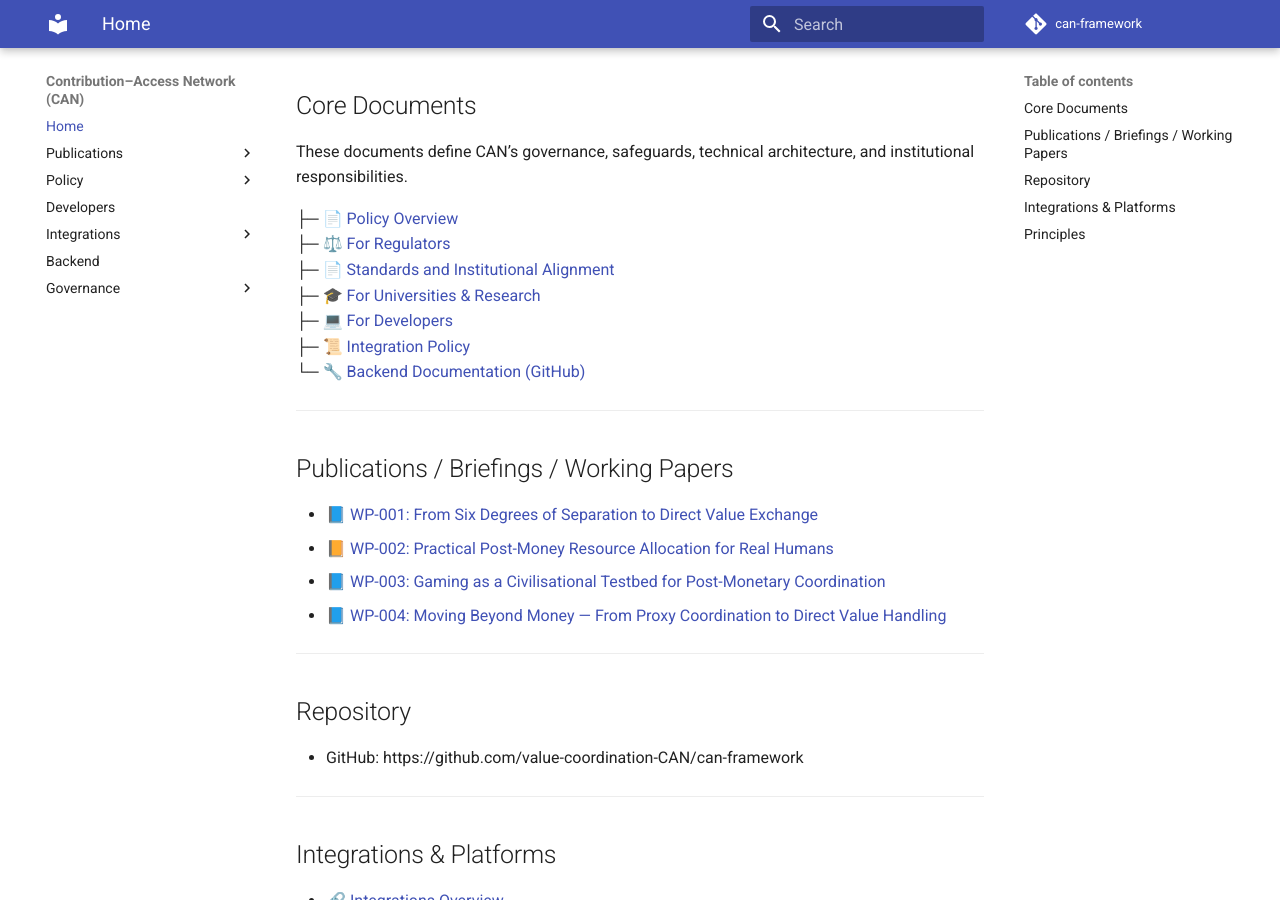
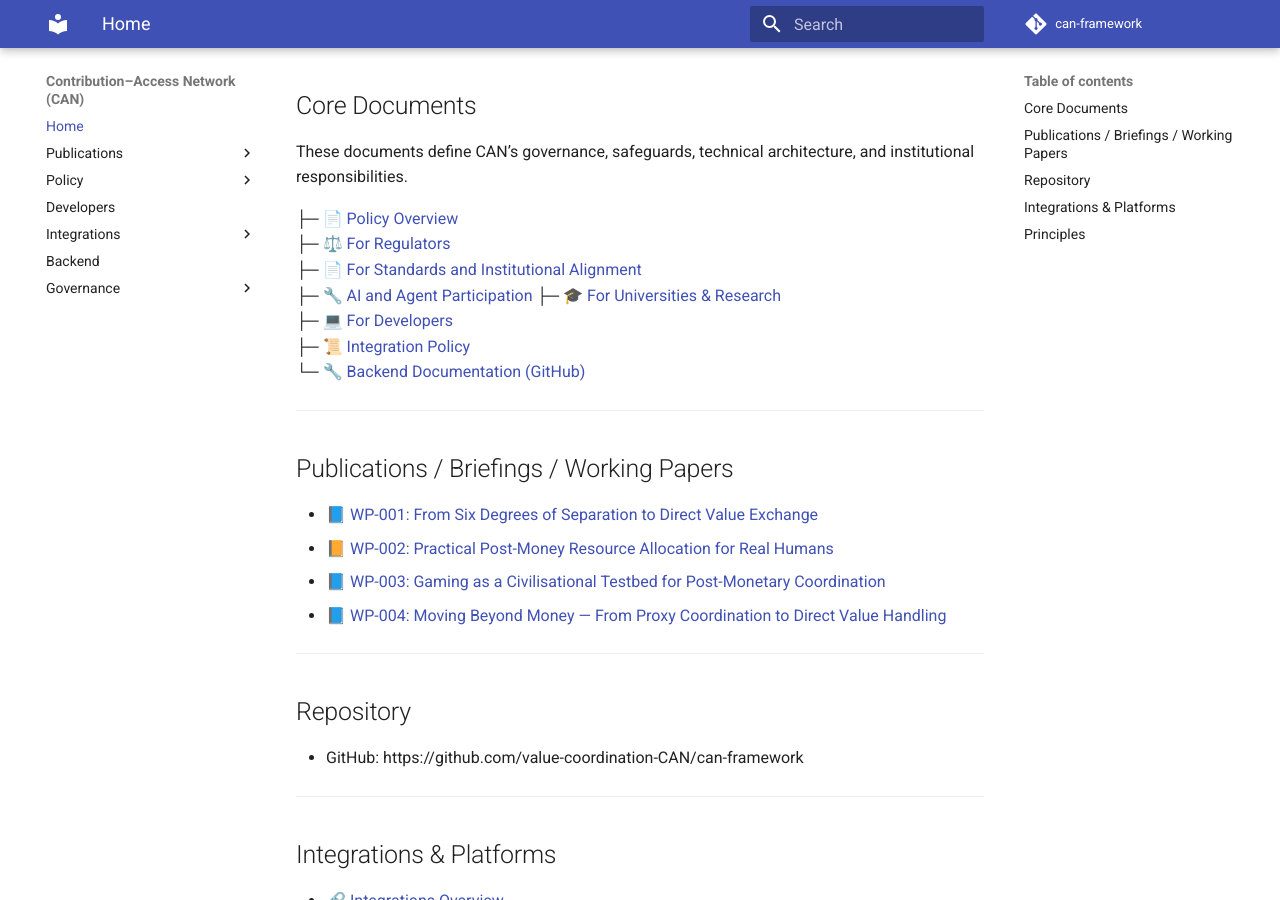
Before and after one commit to value-coordination-CAN/can-framework, an MkDocs documentation site: the page built from docs/index.md, in a window 1280 px wide and 900 px high, scrolled down 318 px. Built offline with MkDocs 1.6.1 and Material for MkDocs 9.7.7, drawn with Linux system fonts in a browser that asks for light colours; comment, search, counter and statistics services are not loaded.

Commit message:
Add AI and Agent Participation core document

```diff
--- a/docs/index.md
+++ b/docs/index.md
@@ -15,7 +15,8 @@ These documents define CAN’s governance, safeguards, technical architecture, a
 
 ├─ 📄 [Policy Overview](about/POLICY_ABOUT.md)
 ├─ ⚖️ [For Regulators](about/FOR_REGULATORS.md)
-├─ 📄 [Standards and Institutional Alignment](standards-and-institutional-alignment.md)
+├─ 📄 [For Standards and Institutional Alignment](standards-and-institutional-alignment.md)
+├─ 🔧 [AI and Agent Participation](ai-and-agents-participation.md)
 ├─ 🎓 [For Universities & Research](about/FOR_UNIVERSITIES_AND_RESEARCH.md)
 ├─ 💻 [For Developers](about/FOR_DEVELOPERS.md)
 ├─ 📜 [Integration Policy](integrations/INTEGRATION_POLICY.md)
```
